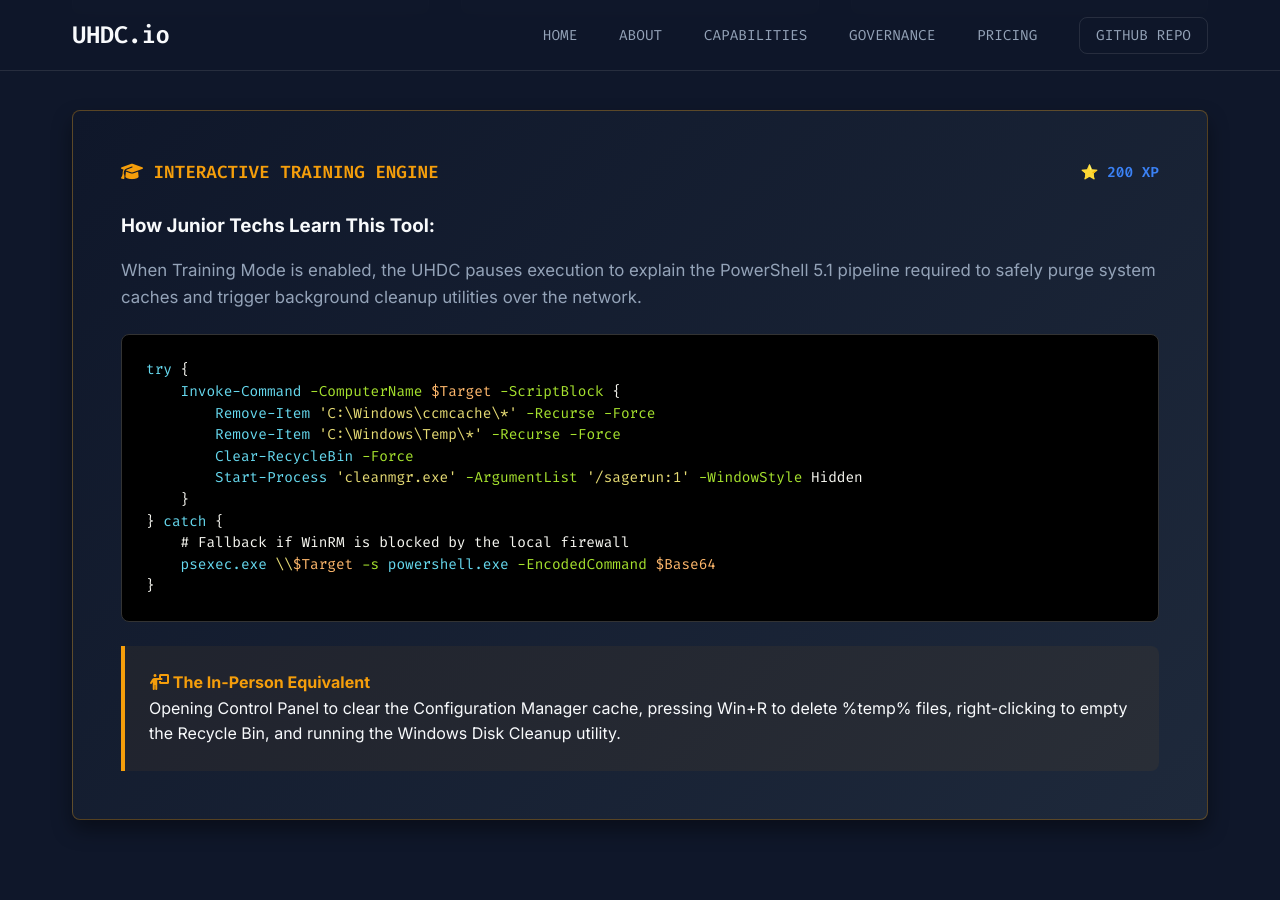
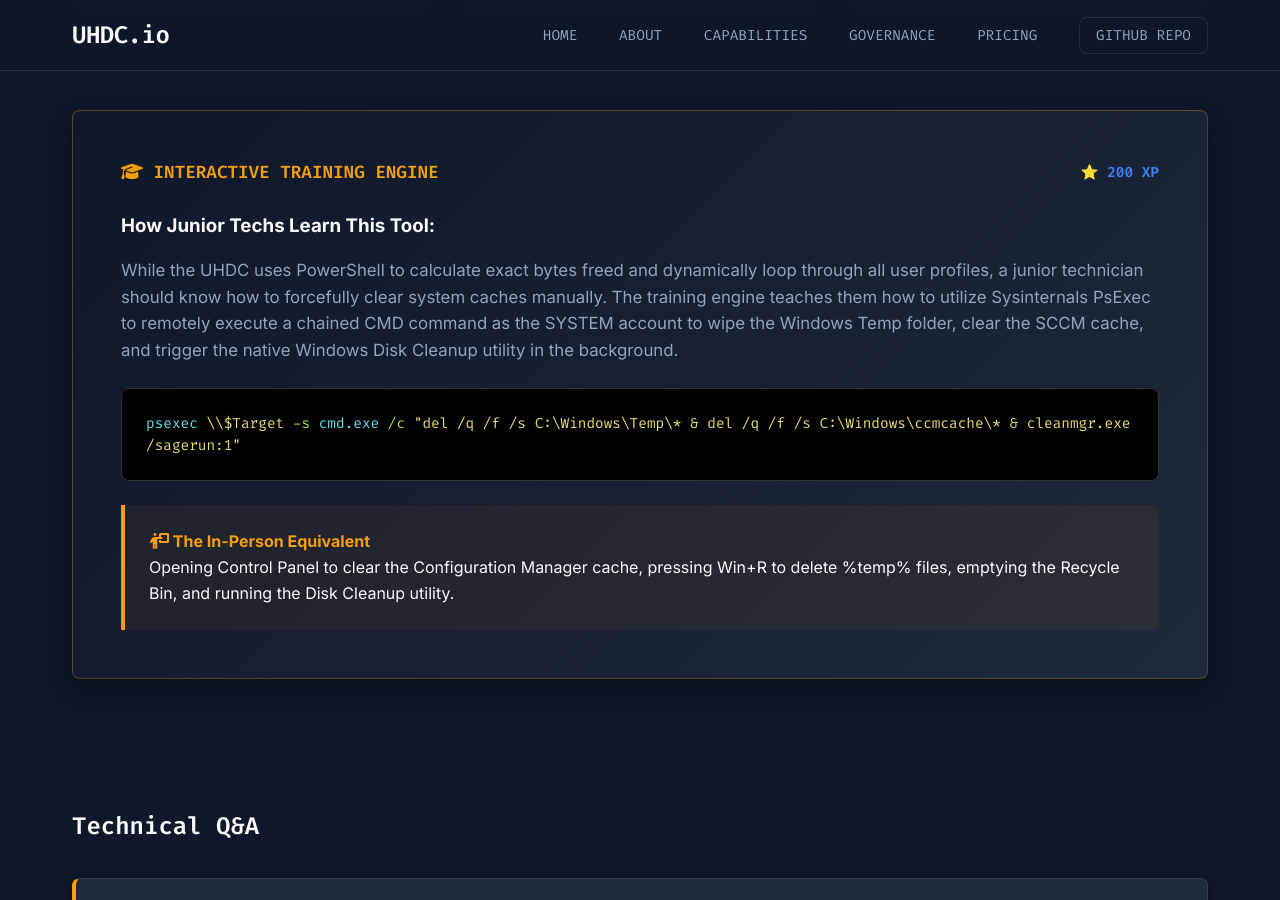
Before and after one commit to BobbyBurnsy/UHDC.io, a Jekyll site: the page built from deep-storage-remediation.html, in a window 1280 px wide and 900 px high, scrolled down 1148 px. Built offline with Jekyll 4.4.1, drawn with Linux system fonts in a browser that asks for light colours.

Commit message:
Update deep-storage-remediation.html

```diff
--- a/deep-storage-remediation.html
+++ b/deep-storage-remediation.html
@@ -76,26 +76,16 @@ title: "Deep Storage Remediation"
 
         <h3 style="color: var(--text-primary); margin-bottom: 1rem;">How Junior Techs Learn This Tool:</h3>
         <p style="color: var(--text-secondary); font-size: 1.05rem; line-height: 1.6; margin-bottom: 1.5rem;">
-            When Training Mode is enabled, the UHDC pauses execution to explain the PowerShell 5.1 pipeline required to safely purge system caches and trigger background cleanup utilities over the network.
+            While the UHDC uses PowerShell to calculate exact bytes freed and dynamically loop through all user profiles, a junior technician should know how to forcefully clear system caches manually. The training engine teaches them how to utilize Sysinternals PsExec to remotely execute a chained CMD command as the SYSTEM account to wipe the Windows Temp folder, clear the SCCM cache, and trigger the native Windows Disk Cleanup utility in the background.
         </p>
 
         <div class="mock-code">
-            <span class="cmd">try</span> {<br>
-            &nbsp;&nbsp;&nbsp;&nbsp;<span class="cmd">Invoke-Command</span> <span class="param">-ComputerName</span> <span class="var">$Target</span> <span class="param">-ScriptBlock</span> {<br>
-            &nbsp;&nbsp;&nbsp;&nbsp;&nbsp;&nbsp;&nbsp;&nbsp;<span class="cmd">Remove-Item</span> <span class="str">'C:\Windows\ccmcache\*'</span> <span class="param">-Recurse</span> <span class="param">-Force</span><br>
-            &nbsp;&nbsp;&nbsp;&nbsp;&nbsp;&nbsp;&nbsp;&nbsp;<span class="cmd">Remove-Item</span> <span class="str">'C:\Windows\Temp\*'</span> <span class="param">-Recurse</span> <span class="param">-Force</span><br>
-            &nbsp;&nbsp;&nbsp;&nbsp;&nbsp;&nbsp;&nbsp;&nbsp;<span class="cmd">Clear-RecycleBin</span> <span class="param">-Force</span><br>
-            &nbsp;&nbsp;&nbsp;&nbsp;&nbsp;&nbsp;&nbsp;&nbsp;<span class="cmd">Start-Process</span> <span class="str">'cleanmgr.exe'</span> <span class="param">-ArgumentList</span> <span class="str">'/sagerun:1'</span> <span class="param">-WindowStyle</span> Hidden<br>
-            &nbsp;&nbsp;&nbsp;&nbsp;}<br>
-            } <span class="cmd">catch</span> {<br>
-            &nbsp;&nbsp;&nbsp;&nbsp;<span class="text-muted"># Fallback if WinRM is blocked by the local firewall</span><br>
-            &nbsp;&nbsp;&nbsp;&nbsp;<span class="cmd">psexec.exe</span> <span class="str">\\</span><span class="var">$Target</span> <span class="param">-s</span> <span class="cmd">powershell.exe</span> <span class="param">-EncodedCommand</span> <span class="var">$Base64</span><br>
-            }
+            <span class="cmd">psexec</span> <span class="str">\\$Target</span> <span class="param">-s</span> <span class="cmd">cmd.exe</span> <span class="param">/c</span> <span class="str">"del /q /f /s C:\Windows\Temp\* & del /q /f /s C:\Windows\ccmcache\* & cleanmgr.exe /sagerun:1"</span>
         </div>
 
         <div class="mock-inperson" style="border-left-color: var(--accent-warning); background: rgba(245, 158, 11, 0.05);">
             <h4 style="color: var(--accent-warning);"><i class="fa-solid fa-person-chalkboard"></i> The In-Person Equivalent</h4>
-            <p>Opening Control Panel to clear the Configuration Manager cache, pressing Win+R to delete %temp% files, right-clicking to empty the Recycle Bin, and running the Windows Disk Cleanup utility.</p>
+            <p>Opening Control Panel to clear the Configuration Manager cache, pressing Win+R to delete %temp% files, emptying the Recycle Bin, and running the Disk Cleanup utility.</p>
         </div>
     </div>
 </section>
```
